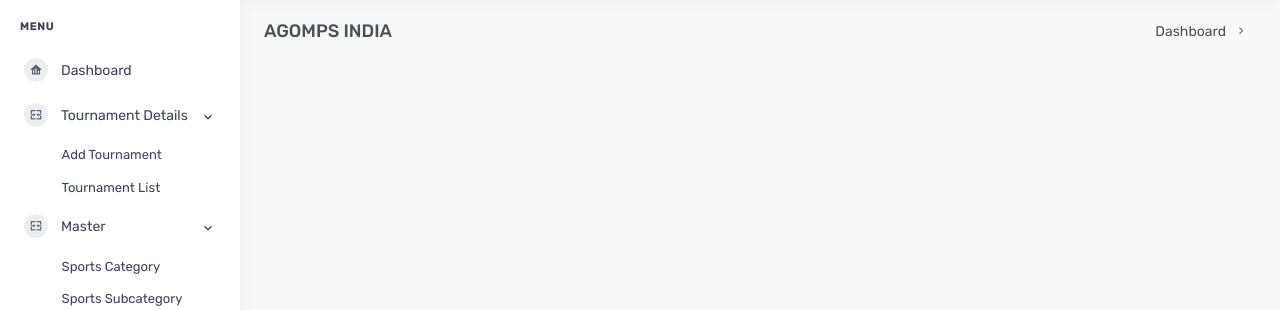
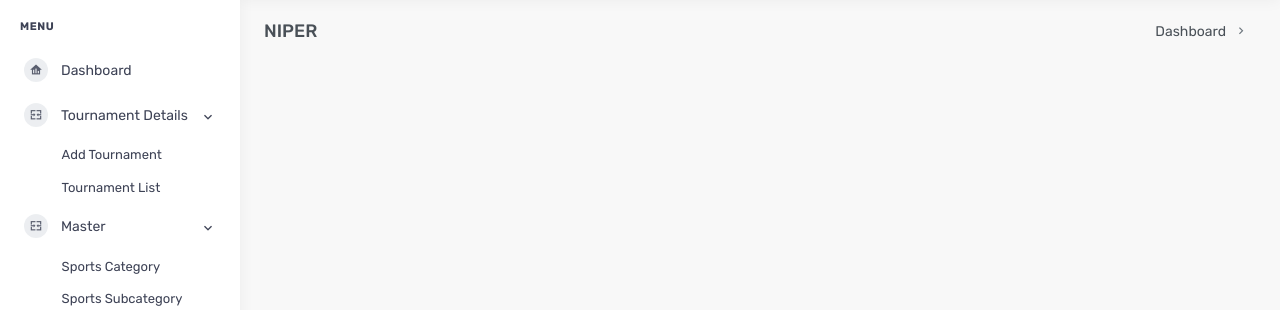
Before and after one commit to Mithun021/niper_stagging, a CodeIgniter 4 app: the page made by app/Views/student/stdlayouts/header.php in a window 1280 px wide. Shown: the part 73-383 px from the top of the page. Run offline with PHP 8.4 and a stand-in for CodeIgniter, Linux system fonts and the light colour scheme; the template is opened without the code that fills it, so the values that code supplies are empty; some libraries are stand-ins or nearby versions.

Commit message:
first commit

```diff
--- a/app/Config/Routes.php
+++ b/app/Config/Routes.php
@@ -258,4 +258,4 @@ $routes->group('admin',['filter'=>'adminLogin'], static function($routes){
 
 });
 
-$routes->get('niperstudents/', 'student\StudentDashboardController::index');
+$routes->get('student/', 'student\StudentDashboardController::index');
--- a/app/Views/student/stdlayouts/header.php
+++ b/app/Views/student/stdlayouts/header.php
@@ -174,7 +174,7 @@ if ($sessionData) {
                     <div class="row">
                         <div class="col-12">
                             <div class="page-title-box d-flex align-items-center justify-content-between">
-                                <h4 class="mb-0 font-size-18">AGOMPS INDIA</h4>
+                                <h4 class="mb-0 font-size-18">NIPER</h4>
 
                                 <div class="page-title-right">
                                     <ol class="breadcrumb m-0">
```
